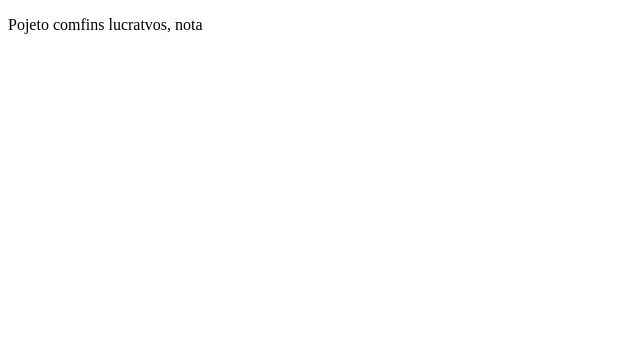
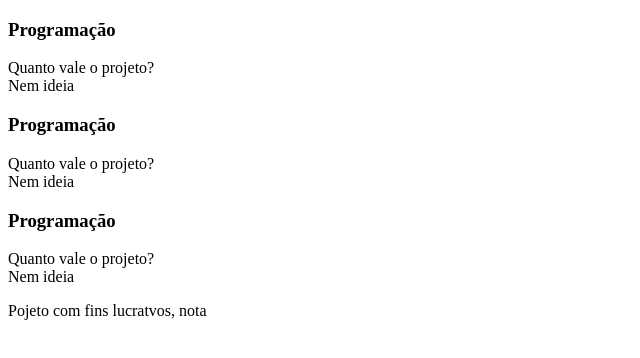
Before and after one commit to micnron/flashcard, a plain HTML site: page index.html in a window 1280 px wide. Shown: the whole page, without its empty margins (0-640 px from the left). Drawn offline with Linux system fonts and the light colour scheme.

Commit message:
Update index.html

```diff
--- a/index.html
+++ b/index.html
@@ -6,8 +6,48 @@
     <title>Trabalho</title>
 </head>
 <body>
-<main></main>
-<footer><p>Pojeto comfins lucratvos, nota</p>
+    <main>
+        <section id="container">
+                <article class="cartao">
+                        <div class="cartao__conteudo">
+                                <h3>Programação</h3>
+                                <div class="cartao__conteudo__pergunta">
+                                        Quanto vale o projeto?
+                                </div>
+                                <div class="cartao__conteudo__resposta">
+                                        Nem ideia
+                                </div>
+                        </div>
+                </article>
+        </section>
+        <section id="container">
+            <article class="cartao">
+                    <div class="cartao__conteudo">
+                            <h3>Programação</h3>
+                            <div class="cartao__conteudo__pergunta">
+                                    Quanto vale o projeto?
+                            </div>
+                            <div class="cartao__conteudo__resposta">
+                                    Nem ideia
+                            </div>
+                    </div>
+            </article>
+    </section>
+    <section id="container">
+        <article class="cartao">
+                <div class="cartao__conteudo">
+                        <h3>Programação</h3>
+                        <div class="cartao__conteudo__pergunta">
+                                Quanto vale o projeto?
+                        </div>
+                        <div class="cartao__conteudo__resposta">
+                                Nem ideia
+                        </div>
+                </div>
+        </article>
+</section>
+</main>
+<footer><p>Pojeto com fins lucratvos, nota</p>
 </footer>
 </body>
 </html>
```
